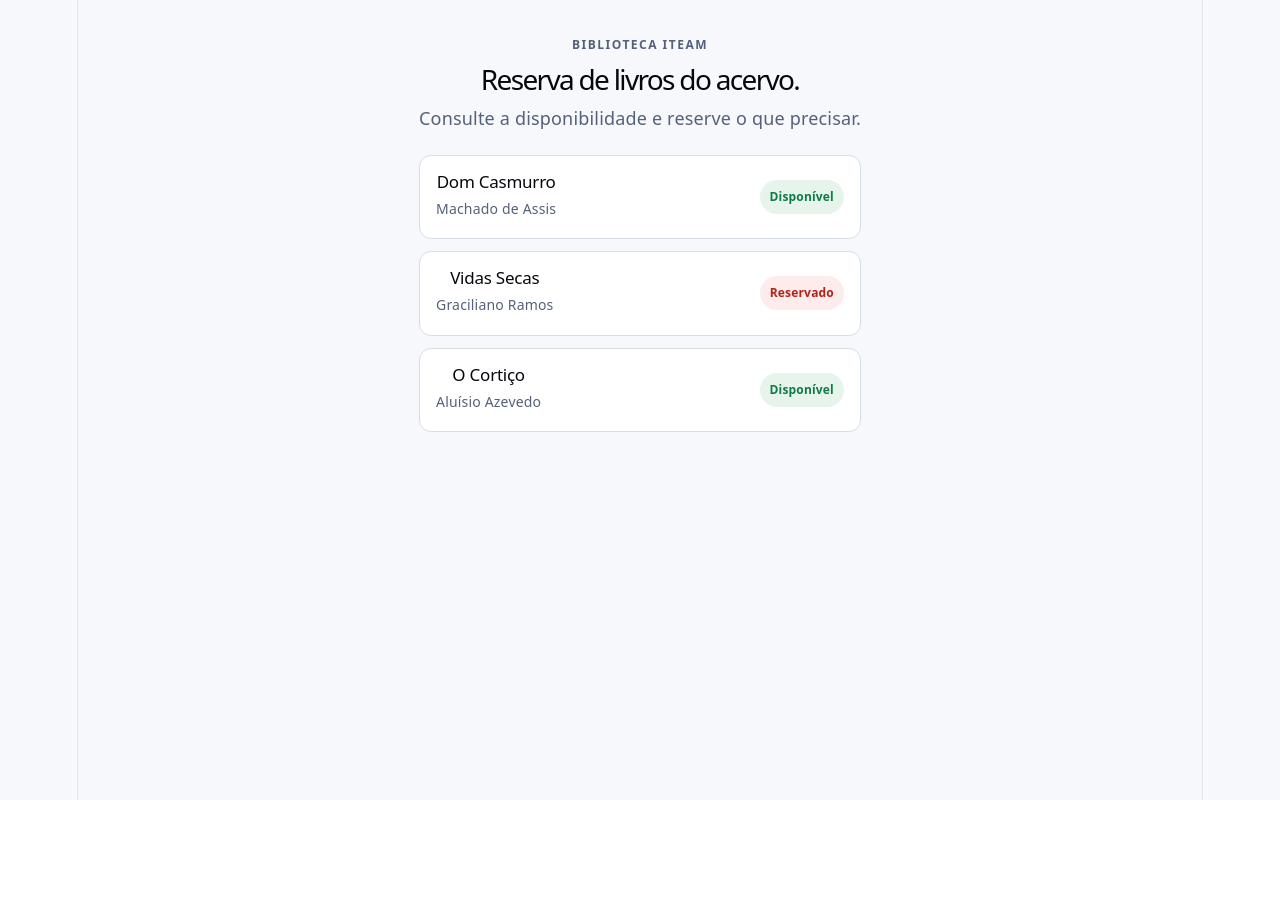
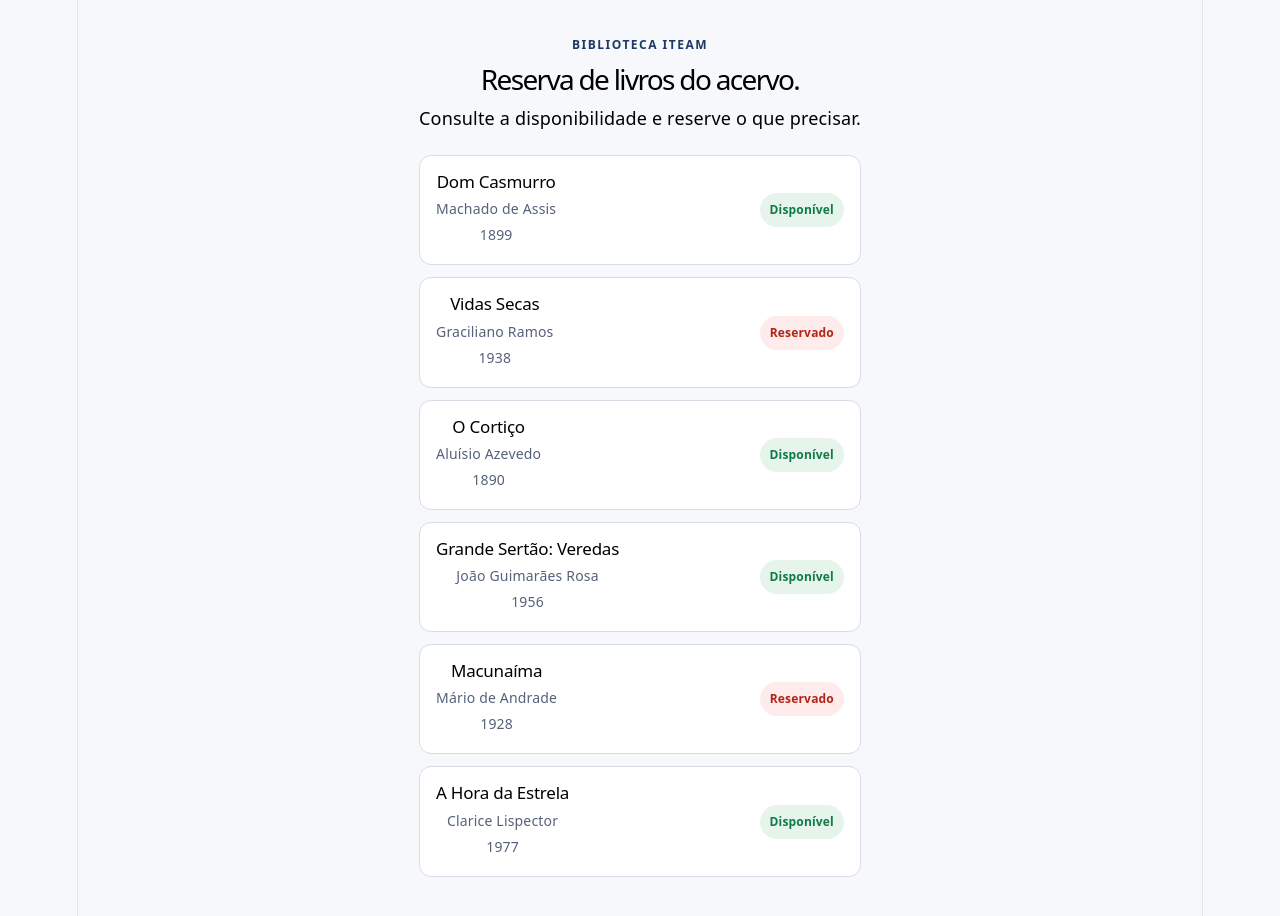
Before and after one commit to JuhMafra/reserva-biblioteca-juliana, a React (Vite) app: page / in a window 1280 px wide. Shown: the top 916 px of the page. Before the commit the page ends 800 px from the top, so only its background shows below. Built offline with nearby package versions, Linux system fonts and the light colour scheme.

Commit message:
feat: extrai componentes e renderiza a lista

```diff
--- a/src/App.css
+++ b/src/App.css
@@ -16,6 +16,9 @@
   color: #1a2233;
   font-family: system-ui, -apple-system, "Segoe UI", Roboto, sans-serif;
 }
+p,h1,h2{
+  color: black;
+}
 
 .app {
   max-width: 720px;
@@ -33,7 +36,6 @@
 
 .hero p {
   margin: 0;
-  color: #55617a;
 }
 
 .eyebrow {
--- a/src/App.jsx
+++ b/src/App.jsx
@@ -1,4 +1,6 @@
 import "./App.css";
+import { books } from "./data/books";
+import BookList from "./components/BookList";
 
 export default function App() {
   return (
@@ -9,31 +11,7 @@
         <p>Consulte a disponibilidade e reserve o que precisar.</p>
       </header>
 
-      <section className="book-list" aria-label="Acervo">
-        <article className="book-card">
-          <div>
-            <h2>Dom Casmurro</h2>
-            <p>Machado de Assis</p>
-          </div>
-          <span className="badge badge-ok">Disponível</span>
-        </article>
-
-        <article className="book-card">
-          <div>
-            <h2>Vidas Secas</h2>
-            <p>Graciliano Ramos</p>
-          </div>
-          <span className="badge badge-off">Reservado</span>
-        </article>
-
-        <article className="book-card">
-          <div>
-            <h2>O Cortiço</h2>
-            <p>Aluísio Azevedo</p>
-          </div>
-          <span className="badge badge-ok">Disponível</span>
-        </article>
-      </section>
+       <BookList books={books} />
     </main>
   );
 }
--- /dev/null
+++ b/src/components/BookCard.jsx
@@ -0,0 +1,21 @@
+export default function BookCard({
+ id,
+ title,
+ author,
+year,
+available
+}) {
+ return (
+ <article className="book-card">
+          <div>
+            <h2>{title}</h2>
+            <p>{author}</p>
+            <p>{year}</p>
+          </div>
+ <span className={`badge ${available ? "badge-ok" : "badge-off"}`}>
+  {available ? "Disponível" : "Reservado"}
+</span>
+ </article>
+
+ );
+}
--- /dev/null
+++ b/src/components/BookList.jsx
@@ -0,0 +1,16 @@
+import BookCard from "./BookCard";
+export default function BookList({books}) {
+ if (books.length === 0) {
+ return <p>Nenhum hábito cadastrado.</p>;
+ }
+ return (
+ <section className="book-list" aria-label="Livros">
+ {books.map((book) => (
+ <BookCard
+ key={book.id}
+ {...book}
+ />
+ ))}
+ </section>
+ );
+}
```
